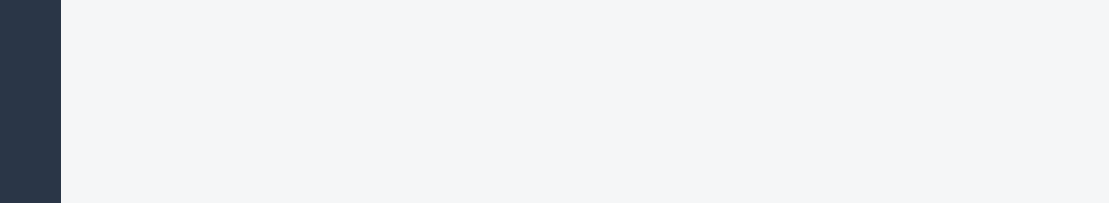
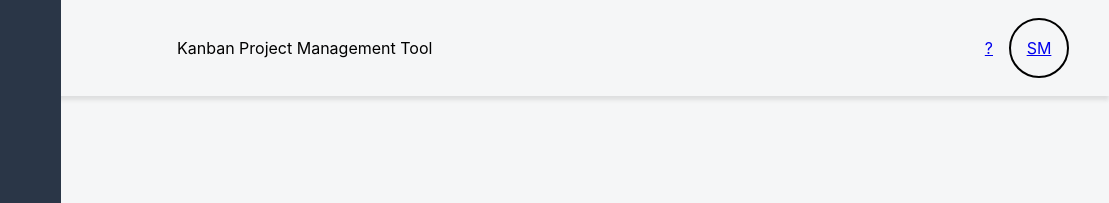
Before and after one commit to t4nell/Join-455, a plain HTML site: page summary/summary.html in a window 1280 px wide. Shown: the top 203 px of the page, 171-1280 px from the left. Drawn offline with Linux system fonts and the light colour scheme; a web font is replaced by a local one.

Commit message:
Refactor login functionality and update styles; add header to summary page

```diff
--- a/script.js
+++ b/script.js
@@ -1,3 +1,8 @@
+/**
+ *
+ * @param {string} email - The email address to validate.
+ */
+
 const loginContainer = document.getElementById("login_container");
 function init() {
     renderLogin();
--- a/styles/allSites.css
+++ b/styles/allSites.css
@@ -35,6 +35,7 @@ main{
     width: 100%;
     max-width: 1440px;
     position: relative;
+    overflow-x: hidden;
 }
 
 .dark_btn{
@@ -80,6 +81,8 @@ main{
     align-items: center;
     flex-direction: column;
     padding: 64px 0;
+    z-index: 101;
+    position: relative;
 }
 
 .sidebar_nav {
@@ -89,6 +92,7 @@ main{
     gap: 8px;
     width: 100%;
     margin: 100px 0;
+    z-index: 1000;
 }
 
 .sidebar_nav a {
@@ -134,3 +138,37 @@ main{
 .sidebar_footer a.active {
     background-color: var(--active-color-sidebar);
 }
+
+header{
+    width: 100%;
+    height: 96px;
+    top: 0;
+    display: flex;
+    align-items: center;
+    z-index: 100;
+    position: absolute;
+    justify-content: space-between;
+    box-shadow: 0px 4px 4px #88888838;
+    overflow-x: hidden;
+}
+
+header span{
+    padding-left: 348px;
+}
+
+.user_menu {
+    padding-right: 40px;
+    display: flex;
+    align-items: center;
+    gap: 16px;
+}
+
+.user_profile{
+    width: 56px;
+    height: 56px;
+    border: 2px solid black;
+    border-radius: 50%;
+    display: flex;
+    justify-content: center;
+    align-items: center;
+}
--- a/summary/summary.html
+++ b/summary/summary.html
@@ -7,15 +7,22 @@
     <link rel="stylesheet" href="../styles/allSites.css" />
     <link rel="stylesheet" href="../styles/font.css" />
     <link rel="stylesheet" href="../styles/standard.css" />
-    <link rel="shortcut icon" href="./assets/imgs/Capa 2.svg" type="image/x-icon"/>
     <script src="../scripts/templates.js" defer></script>
     <script src="./summary.js" defer></script>
+   <link rel="shortcut icon" href="../assets/imgs/Capa 2.svg" type="image/x-icon">
     <title>Join</title>
   </head>
   <body onload="renderSidebar()">
 
 
     <main id="main_container">
+      <header>
+        <span>Kanban Project Management Tool</span>
+        <div class="user_menu">
+          <div class="help"><a href="#">?</a></div>
+          <div class="user_profile"><a href="#">SM</a></div>
+        </div>
+      </header>
       <div id="summary_container">
         <h2>Join 360</h2><hr class="separator_vertically"><span>Key Metrics at a Glance</span>
           <div class="">
```
Also changed, not shown: style.css (+7 -5 lines).
